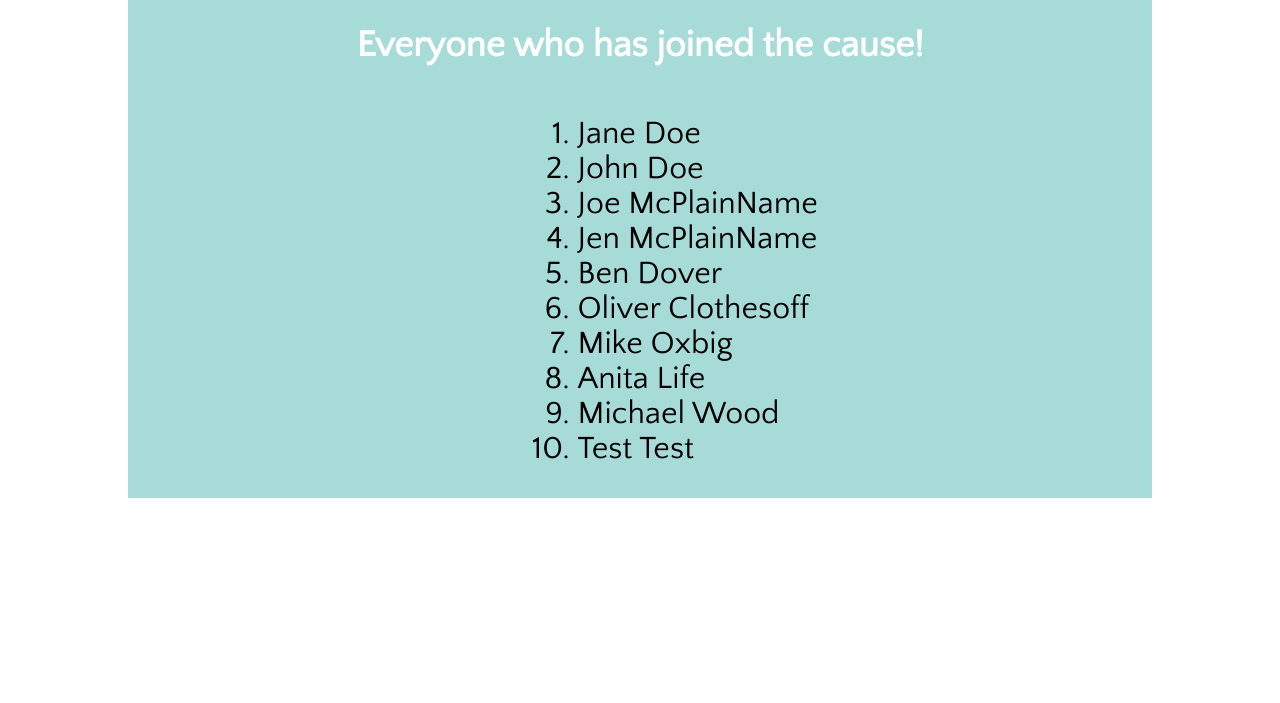
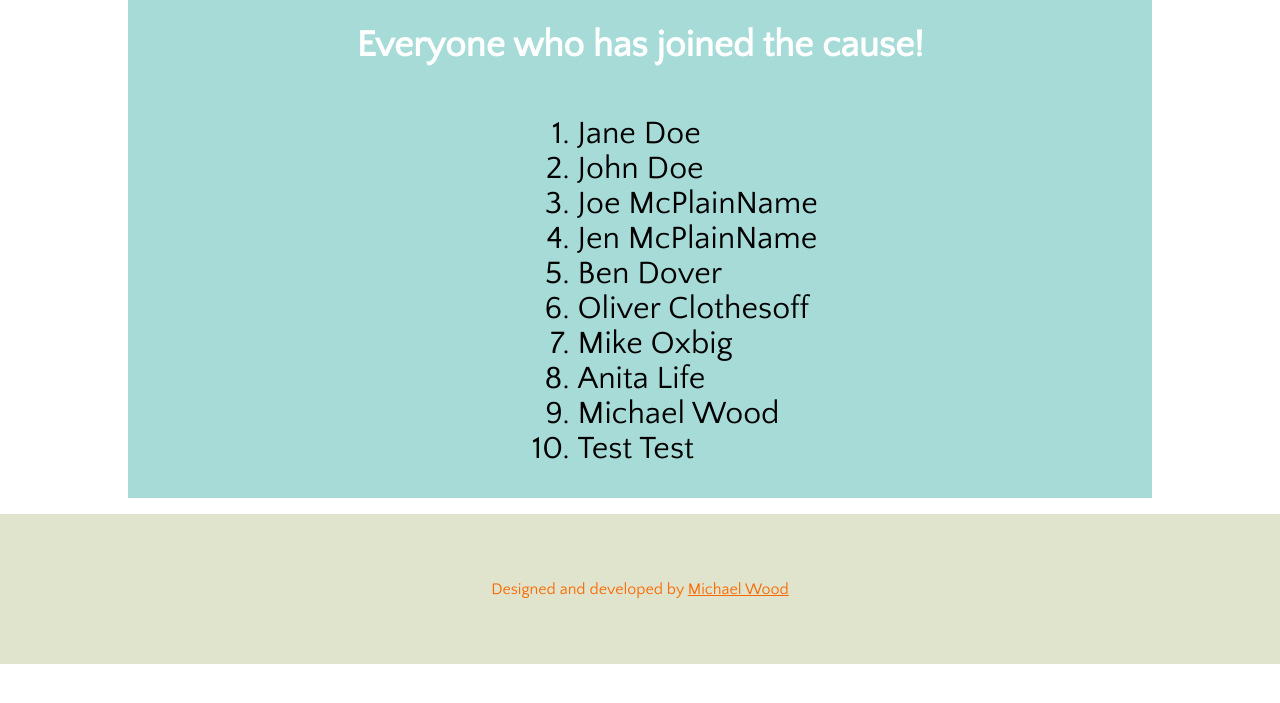
Before and after one commit to JollyUmbra/Water-Scarcity, a PHP site: page /roster.php in a window 1280 px wide. Shown: the top 703 px of the page. Run offline with PHP 8.4, Linux system fonts and the light colour scheme.

Commit message:
Tweaking roster page styles and added footer.

```diff
--- a/roster.php
+++ b/roster.php
@@ -31,5 +31,10 @@
 			?>
 		</ol>
 	</div>
+
+	<footer>
+		<p>Designed and developed by <a href="http://galatea.stetson.edu/~mwood/">Michael Wood</a></p>
+	</footer>
+
 </body>
 </html>
```
